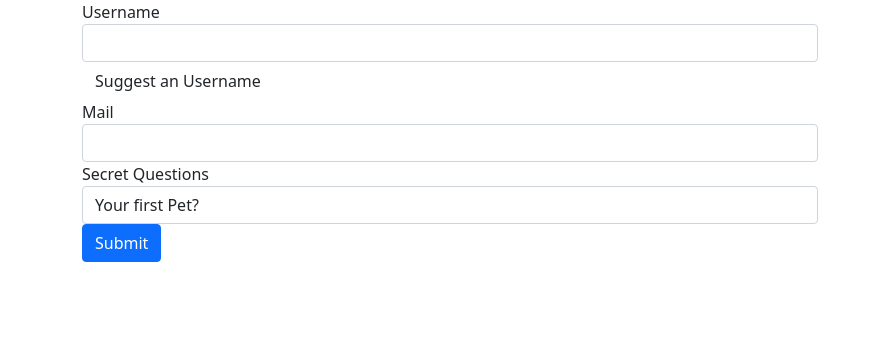
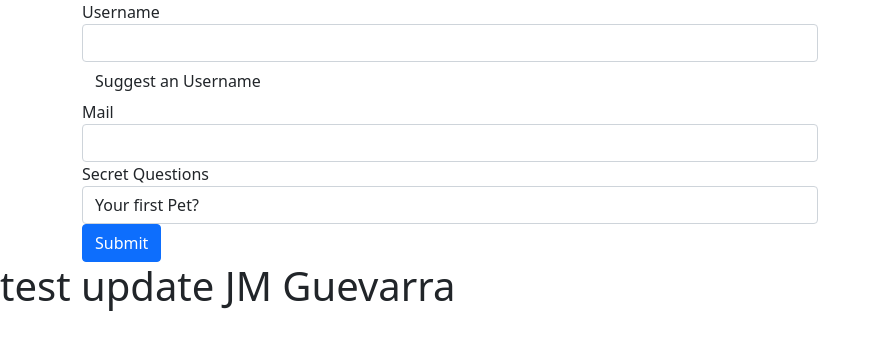
Before and after one commit to jmguevarra/angular-forms, an Angular app: page / in a window 1280 px wide. Shown: the top 350 px of the page, without its empty margins (0-880 px from the left). Built offline with nearby package versions, Linux system fonts and the light colour scheme.

Commit message:
Updated Project configuration

```diff
--- a/src/app/app.component.html
+++ b/src/app/app.component.html
@@ -25,3 +25,6 @@
     </div>
   </div>
 </div>
+
+
+<h1>test update JM Guevarra</h1>
```
